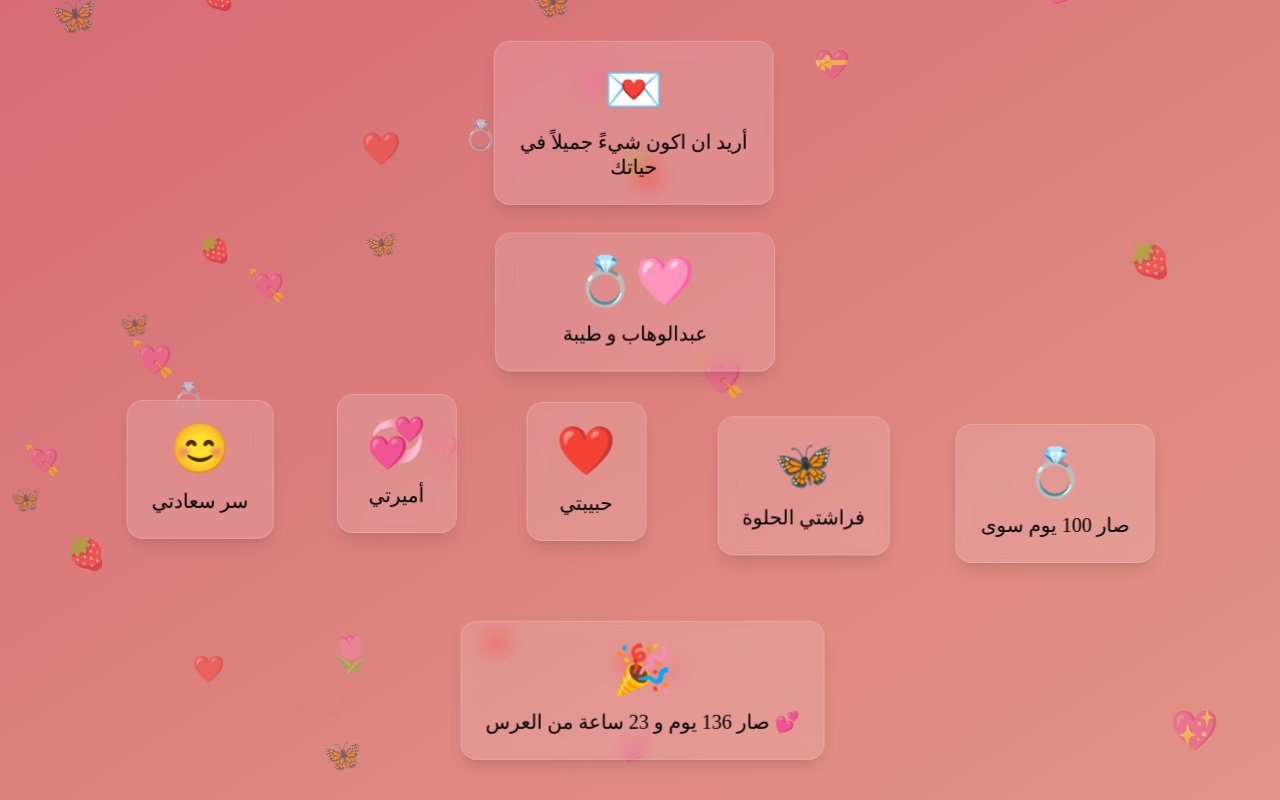
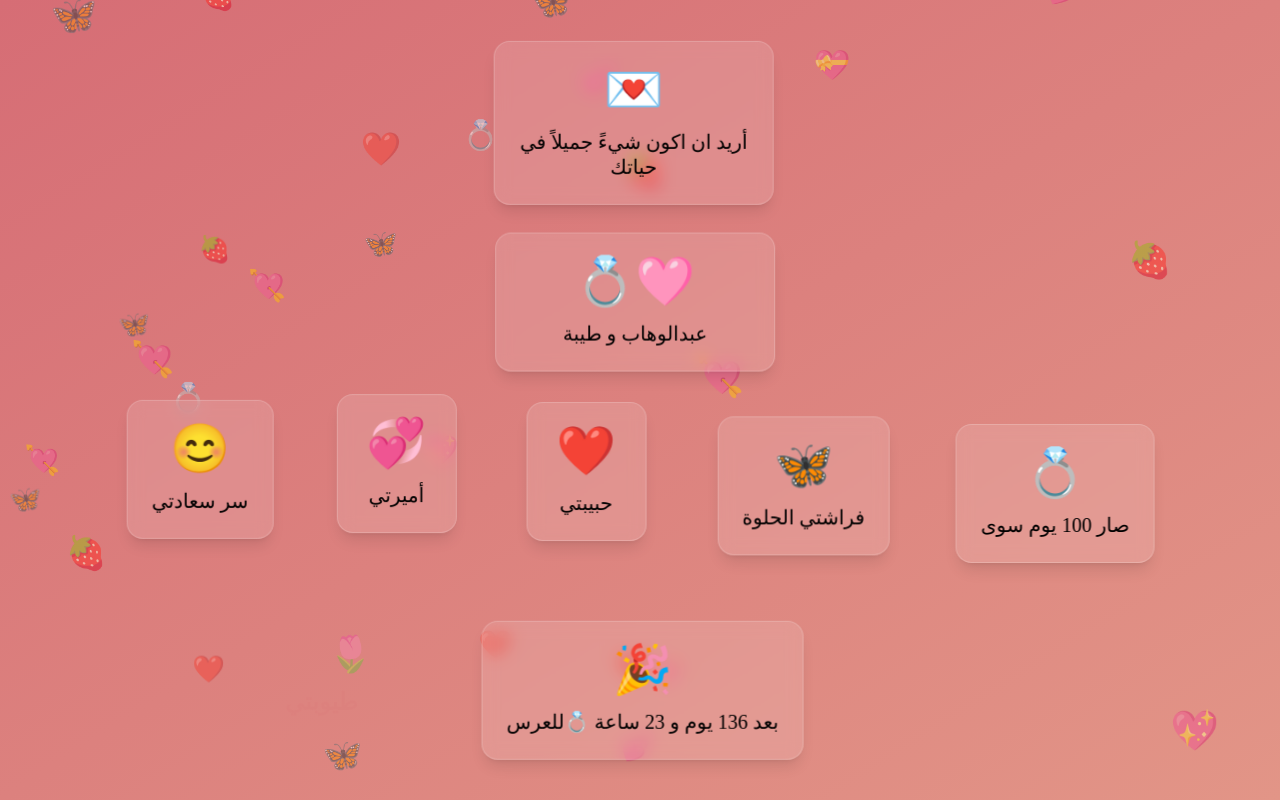
Before and after one commit to Wh0ba/ourstory, a React (Vite) app: page / in a window 1280 px wide. Built offline with nearby package versions, Linux system fonts and the light colour scheme.

Commit message:
Update App.jsx fix typos

```diff
--- a/src/App.jsx
+++ b/src/App.jsx
@@ -16,7 +16,7 @@ const getWeddingCountdown = () => {
 		);
 
 		const hourLabel = hours > 2 && hours < 11 ? "ساعات" : "ساعة";
-		return `صار ${days} يوم و ${hours} ${hourLabel} من العرس 💕`;
+		return `بعد ${days} يوم و ${hours} ${hourLabel} 💍للعرس`;
 	} else {
 		// Wedding has passed
 		const absDiff = Math.abs(timeDiff);
@@ -24,7 +24,8 @@ const getWeddingCountdown = () => {
 		const hours = Math.floor(
 			(absDiff % (1000 * 60 * 60 * 24)) / (1000 * 60 * 60)
 		);
-		return `صار ${days} يوم و ${hours} ساعة من العرس 💕`;
+		const hourLabel = hours > 2 && hours < 11 ? "ساعات" : "ساعة";
+		return `صار ${days} يوم و ${hours} ${hourLabel} من العرس 💕`;
 	}
 };
 
```
